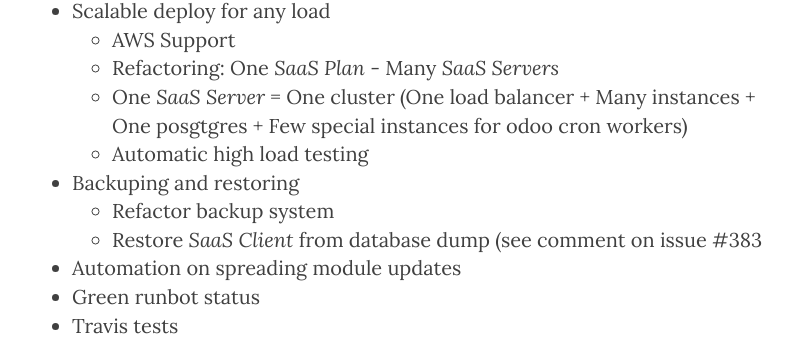
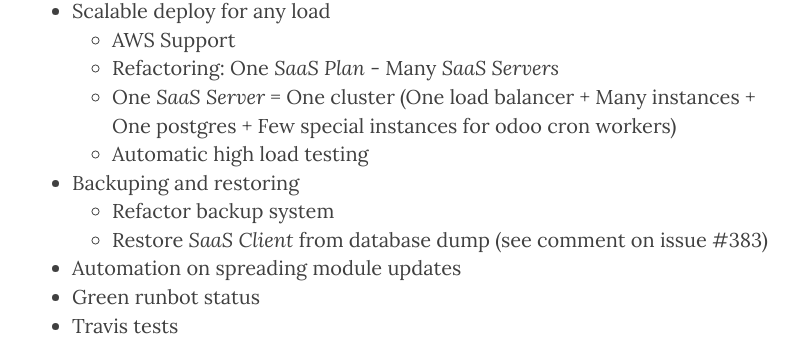
Before and after one commit to it-projects-llc/odoo-saas-tools, a Jekyll site: the page built from _posts/2017-06-06-fundraising-campaign.md, in a window 1280 px wide and 900 px high, scrolled down 2303 px. Shown: the part 176-518 px from the top of the window, without its empty margins (233-1032 px from the left). Built offline with Jekyll 4.4.1, drawn with Linux system fonts in a browser that asks for light colours; nearby versions of some CDN libraries; comment, search, counter and statistics services are not loaded.

Commit message:
[DOC] fix typos in fundrasing doc

```diff
--- a/_posts/2017-06-06-fundraising-campaign.md
+++ b/_posts/2017-06-06-fundraising-campaign.md
@@ -64,11 +64,11 @@
 * Scalable deploy for any load
   * AWS Support
   * Refactoring: One *SaaS Plan* - Many *SaaS Servers*
-  * One *SaaS Server* = One cluster (One load balancer + Many instances + One posgtgres + Few special instances for odoo cron workers)
+  * One *SaaS Server* = One cluster (One load balancer + Many instances + One postgres + Few special instances for odoo cron workers)
   * Automatic high load testing
 * Backuping and restoring
   * Refactor backup system
-  * Restore *SaaS Client* from database dump (see [comment on issue #383](https://github.com/it-projects-llc/odoo-saas-tools/issues/383#issuecomment-261453697)
+  * Restore *SaaS Client* from database dump (see [comment on issue #383](https://github.com/it-projects-llc/odoo-saas-tools/issues/383#issuecomment-261453697))
 * Automation on spreading module updates
 * Green runbot status
 * Travis tests
```
